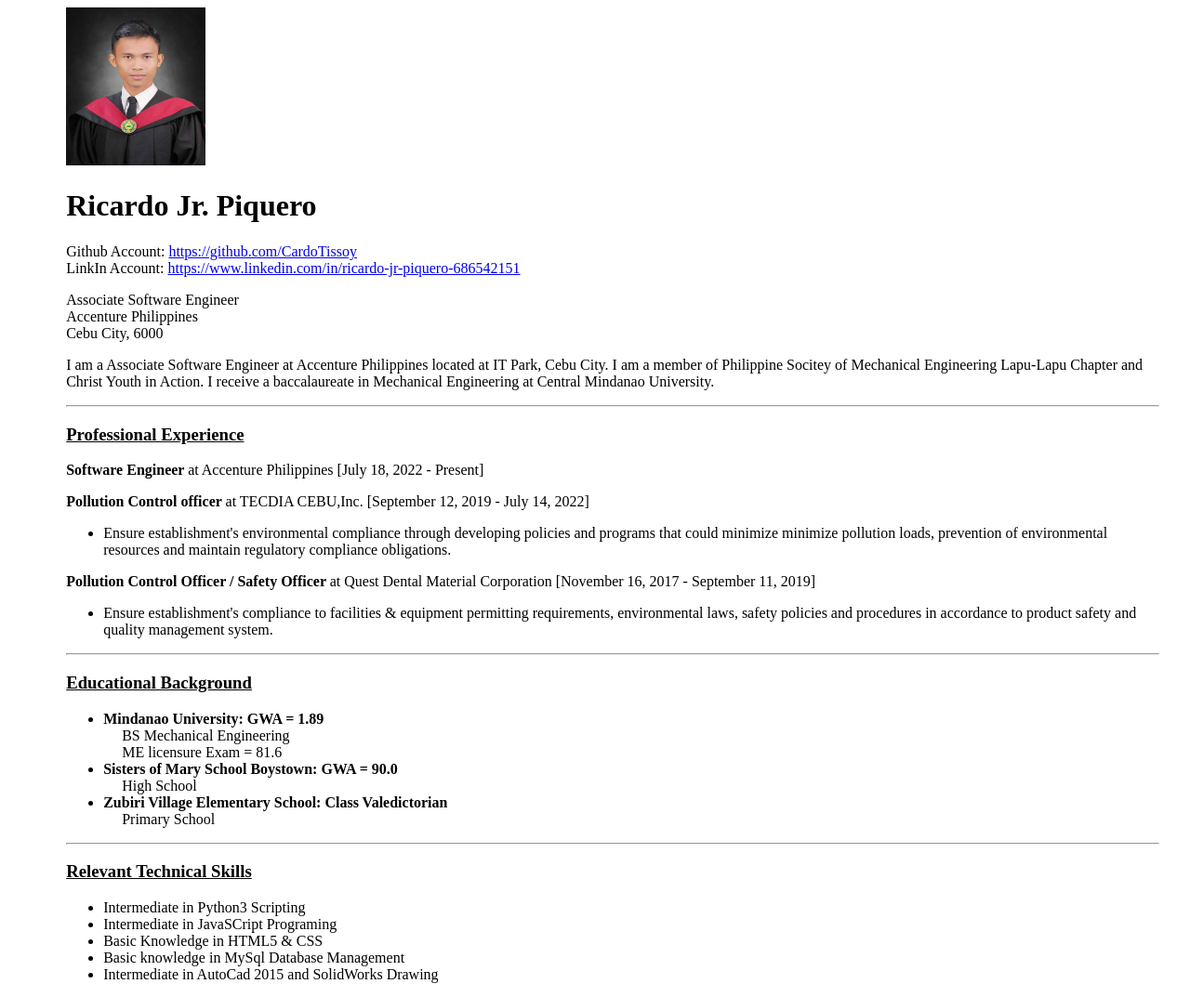
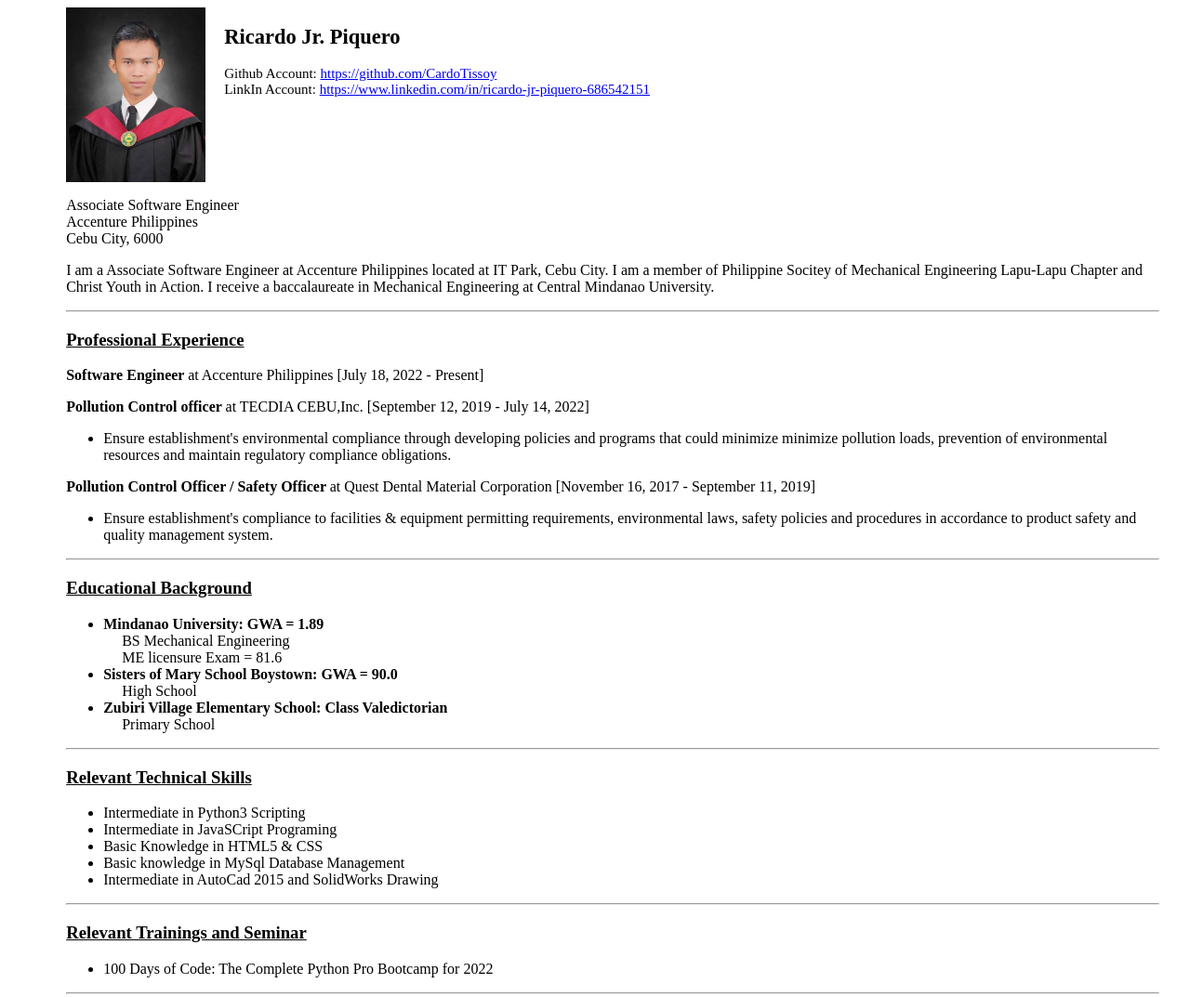
Before and after one commit to CardoTissoy/CardoTissoy.github.io, a plain HTML site: page index.html in a window 1280 px wide. Shown: the top 1073 px of the page at 93% size. Drawn offline with Linux system fonts and the light colour scheme.

Commit message:
Add files via upload
Create a new branch to update the my personal cv website.

```diff
--- a/index.html
+++ b/index.html
@@ -8,19 +8,30 @@
     <link rel="stylesheet", href="myStyle.css">
 </head>
 <body>
-    <img src="pic.jpeg" alt="picture is not available">
-    <h1> <strong> Ricardo Jr. Piquero </strong> </h1>
-    <p>Github Account:&nbsp;<a target="_blank" rel="noopener noreferrer" href="https://github.com/CardoTissoy">https://github.com/CardoTissoy</a> <br>
+    <div class="container">
+        <div class="image"><img src="pic.jpeg" alt="picture is not available">
+        </div>
+        <div class="text">
+            <h2> <strong> Ricardo Jr. Piquero </strong> </h2>
+            <p> Github Account:&nbsp;<a target="_blank" rel="noopener noreferrer" href="https://github.com/CardoTissoy">https://github.com/CardoTissoy</a> <br>
                 LinkIn Account:&nbsp;<a target="_blank" rel="noopener noreferrer" href="https://www.linkedin.com/in/ricardo-jr-piquero-686542151">https://www.linkedin.com/in/ricardo-jr-piquero-686542151</a></p>
-    <p>Associate Software Engineer <br>
+        </div>
+    </div>
+    <br>
+
+    <!--Header Portion-->
+    <div class="header">
+        <p> Associate Software Engineer <br>
             Accenture Philippines <br>
             Cebu City, 6000</p>
         <p> I am a Associate Software Engineer at Accenture Philippines located at IT Park, Cebu City.
             I am a member of Philippine Socitey of Mechanical Engineering Lapu-Lapu Chapter and Christ Youth in Action.
             I receive a baccalaureate in Mechanical Engineering at Central Mindanao University. </p>
         <hr>
+    </div>
 
-    <!--experience portion -->
+    <!--Professional Experience Portion -->
+    <div class="professional-experience">
         <h3><u>Professional Experience</u> </h3>
         <p><strong> Software Engineer </strong> at Accenture Philippines [July 18, 2022 - Present] </p>
 
@@ -36,8 +47,10 @@
             safety policies and procedures in accordance to product safety and quality management system.</li>
         </ul>
         <hr>
+    </div>
 
     <!-- Educational  background Portion-->
+    <div class="educational-background">
         <h3><u>Educational Background</u> </h3>
         <ul>
             <li> <strong> Mindanao University: GWA = 1.89 </strong><br>
@@ -50,8 +63,10 @@
             </li>
         </ul>
         <hr>
+    </div>
 
     <!-- Technical Skills Portion-->
+    <div class="skills">
         <h3><u>Relevant Technical Skills</u> </h3>
         <ul>
             <li>Intermediate in Python3 Scripting</li>
@@ -61,15 +76,19 @@
             <li>Intermediate in AutoCad 2015 and SolidWorks  Drawing</li>
         </ul>
         <hr>
+    </div>
 
     <!-- Trainings and Seminars Portion-->
+    <div class="trainings-seminar">
         <h3><u>Relevant Trainings and Seminar</u></h3>
         <ul>
             <li>100 Days of Code: The Complete Python Pro Bootcamp for 2022</li>
         </ul>
         <hr>
+    </div>
 
     <!-- Character References Portion-->
+    <div class="character-reference">
         <h3><u>Character References</u></h3>
         <ol>
             <li><strong> Beverly C. Cruel </strong> <br>
@@ -82,6 +101,7 @@
                 Dean, College of Engineering <br>
                 Central Mindanao University</li>
         </ol>
+    </div>
 
 
 
--- a/myStyle.css
+++ b/myStyle.css
@@ -1,6 +1,28 @@
+/* Profile Portion */
 
-img {width: 150px; height: 170px;
+.container{
+    display: flex;
+    align-items: left;
+    justify-content: left;
+    margin-left: 5%;
+    margin-right: 2%;
 }
-p, h1, h2, h3, hr, ul, ol, img { margin-left: 5%;
-                    margin-right: 2%;
+.text {
+    font-size: 15px;
+    padding-left: 20px;
+  }
+
+.image {
+    width: 150px;
+    height: 170px;
+    flex-basis: 40%s
 }
+img {
+    max-width: 100%;
+}
+
+.container, .header, .professional-experience, .educational-background,
+.skills, .trainings-seminar, .character-reference{
+    margin-left: 5%;
+    margin-right: 2%;
+}
```
Lines whose indentation alone changed are shown as unchanged.
